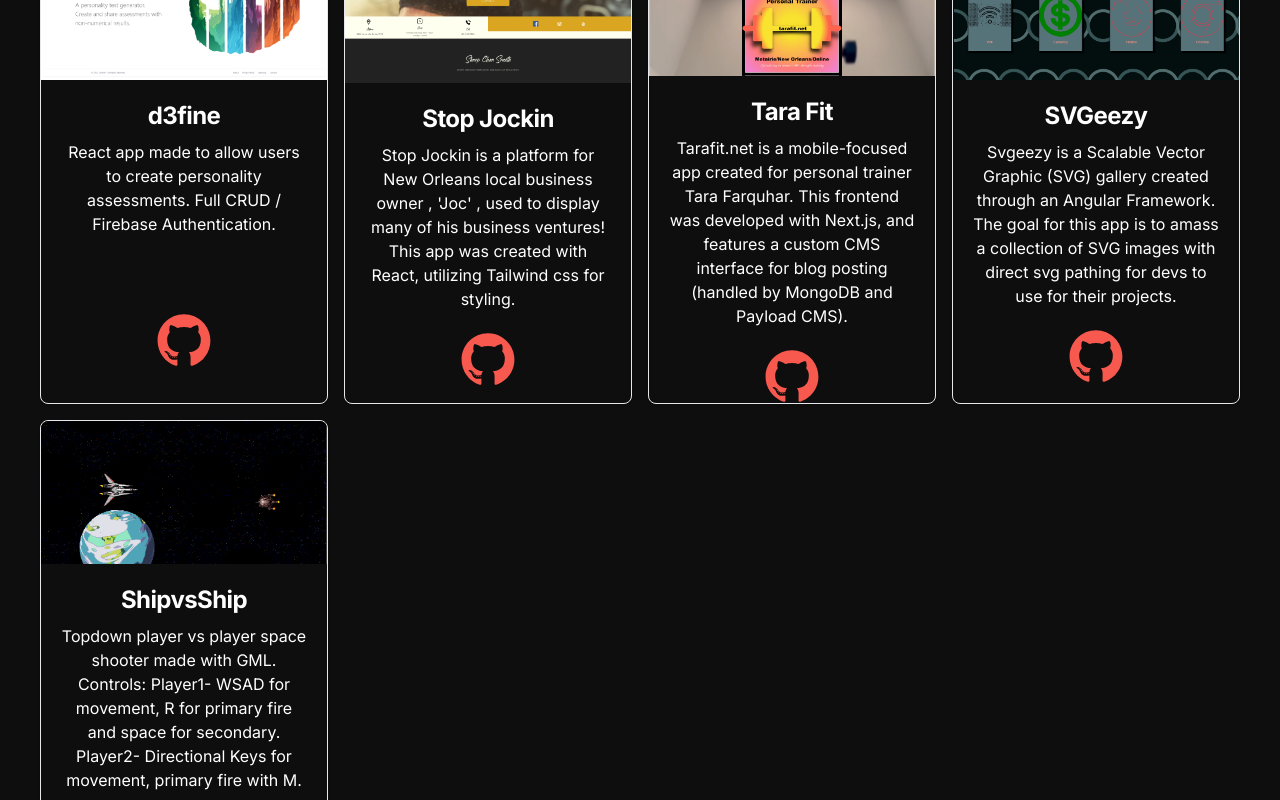
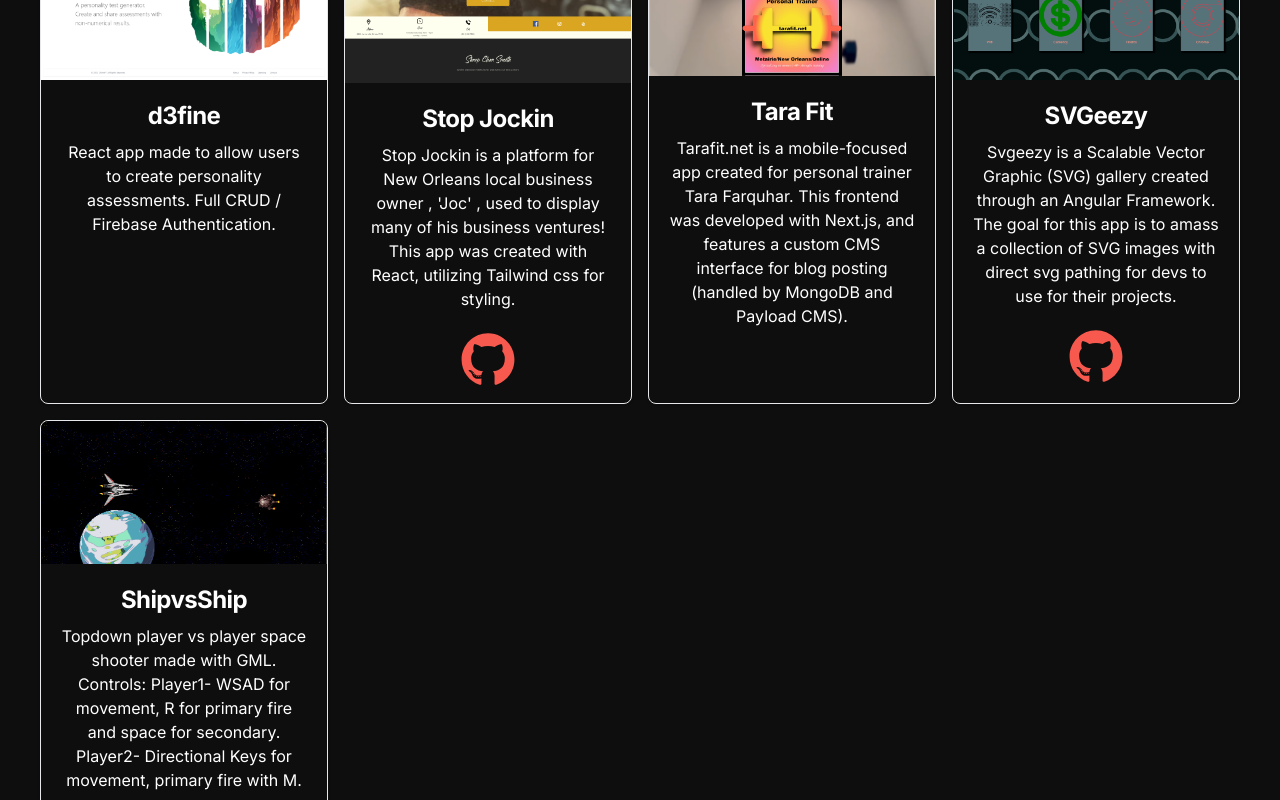
Before and after one commit to tetonkaa/me, a Next.js app: page / in a window 1280 px wide. Shown: the part 884-1684 px from the top of the page. Built offline with nearby package versions, Linux system fonts and the light colour scheme; no server answers.

Commit message:
update git conditional

```diff
--- a/src/app/page.js
+++ b/src/app/page.js
@@ -26,6 +26,7 @@
           </h5>
         </a>
         <p class="mb-3 font-normal text-white">{project.description}</p>
+        {project.git ? (
           <a
             href={project.git}
             class="inline-flex mt-auto mx-auto items-center  px-3 py-2 text-sm font-medium text-center rounded-lg h-20 w-20"
@@ -41,6 +42,7 @@
               </g>
             </svg>
           </a>
+        ) : null}
       </div>
     </div>
   ));
--- a/src/data/projects.json
+++ b/src/data/projects.json
@@ -2,7 +2,6 @@
   {
     "name": "d3fine",
     "live": "https://www.d3fine.me/",
-    "git": "https://github.com/tetonkaa/d3fine",
     "image": "../../photos/ProjectScreenShots/d3fine.png",
     "description": "React app made to allow users to create personality assessments. Full CRUD / Firebase Authentication."
   },
```
Lines whose indentation alone changed are shown as unchanged.
